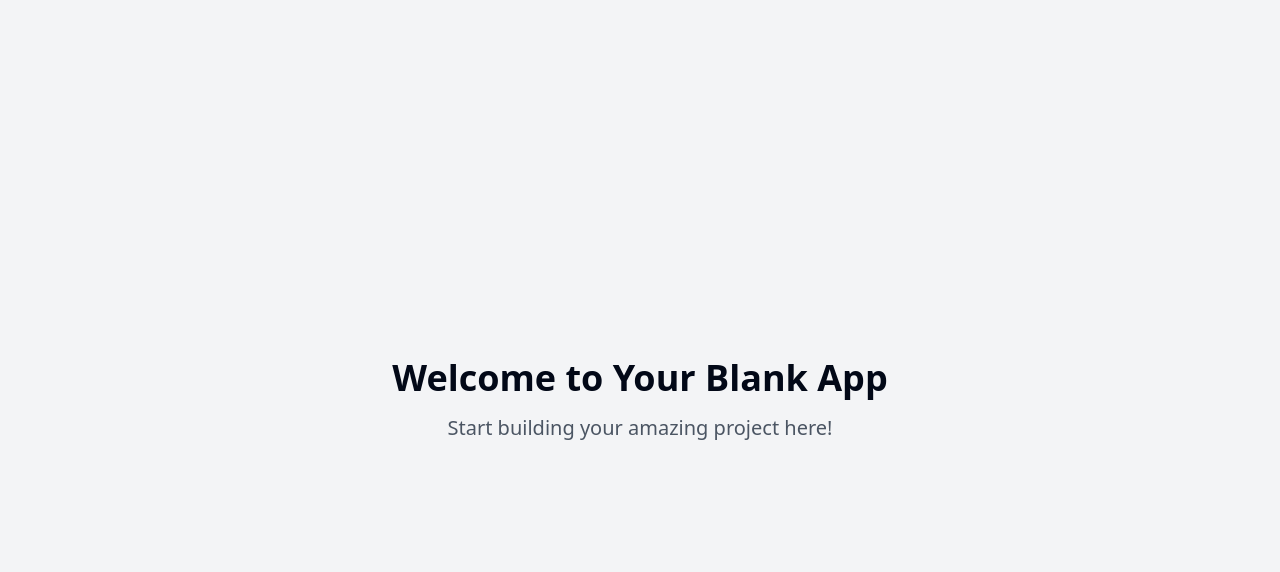
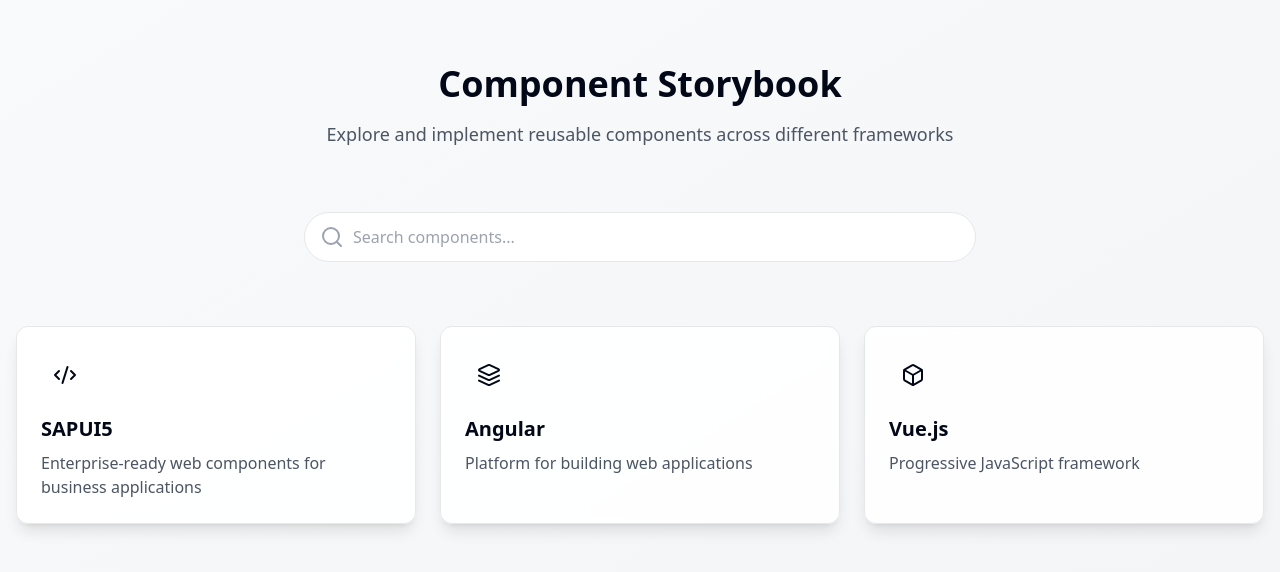
Before and after one commit to lioritach/widget-collection, a React (Vite) app: page / in a window 1280 px wide. Shown: the top 572 px of the page. Built offline with nearby package versions, Linux system fonts and the light colour scheme.

Commit message:
Add Storybook for components
This commit adds a Storybook instance to the project.  The Storybook will be used to store and showcase reusable components for various frameworks, including SAPUI5, Angular, and Vue.js.

```diff
--- a/package.json
+++ b/package.json
@@ -45,6 +45,7 @@
     "cmdk": "^1.0.0",
     "date-fns": "^3.6.0",
     "embla-carousel-react": "^8.3.0",
+    "framer-motion": "^12.4.3",
     "input-otp": "^1.2.4",
     "lucide-react": "^0.462.0",
     "next-themes": "^0.3.0",
--- /dev/null
+++ b/src/components/FrameworkCard.tsx
@@ -0,0 +1,45 @@
+
+import { motion } from "framer-motion";
+import { cn } from "@/lib/utils";
+
+interface FrameworkCardProps {
+  name: string;
+  description: string;
+  color: string;
+  icon: React.ReactNode;
+  onClick: () => void;
+}
+
+export const FrameworkCard = ({
+  name,
+  description,
+  color,
+  icon,
+  onClick,
+}: FrameworkCardProps) => {
+  return (
+    <motion.div
+      whileHover={{ scale: 1.02 }}
+      whileTap={{ scale: 0.98 }}
+      className={cn(
+        "p-6 rounded-xl backdrop-blur-sm bg-white/90 shadow-lg cursor-pointer transition-all",
+        "border border-gray-200 hover:border-gray-300",
+        "flex flex-col items-start gap-4"
+      )}
+      onClick={onClick}
+    >
+      <div
+        className={cn(
+          "w-12 h-12 rounded-lg flex items-center justify-center",
+          `bg-${color}/10 text-${color}`
+        )}
+      >
+        {icon}
+      </div>
+      <div>
+        <h3 className="text-xl font-semibold mb-2">{name}</h3>
+        <p className="text-gray-600">{description}</p>
+      </div>
+    </motion.div>
+  );
+};
--- /dev/null
+++ b/src/components/SearchBar.tsx
@@ -0,0 +1,22 @@
+
+import { Search } from "lucide-react";
+import { motion } from "framer-motion";
+
+export const SearchBar = () => {
+  return (
+    <motion.div
+      initial={{ opacity: 0, y: 10 }}
+      animate={{ opacity: 1, y: 0 }}
+      className="relative w-full max-w-2xl mx-auto"
+    >
+      <div className="relative">
+        <Search className="absolute left-4 top-1/2 transform -translate-y-1/2 text-gray-400" />
+        <input
+          type="text"
+          placeholder="Search components..."
+          className="w-full px-12 py-3 rounded-full border border-gray-200 focus:border-gray-300 focus:ring-2 focus:ring-gray-200 outline-none transition-all"
+        />
+      </div>
+    </motion.div>
+  );
+};
--- a/src/pages/Index.tsx
+++ b/src/pages/Index.tsx
@@ -1,11 +1,63 @@
-// Update this page (the content is just a fallback if you fail to update the page)
+
+import { motion } from "framer-motion";
+import { FrameworkCard } from "@/components/FrameworkCard";
+import { SearchBar } from "@/components/SearchBar";
+import { Code2, Layers, Box } from "lucide-react";
 
 const Index = () => {
+  const frameworks = [
+    {
+      name: "SAPUI5",
+      description: "Enterprise-ready web components for business applications",
+      color: "sapui",
+      icon: <Code2 className="w-6 h-6" />,
+    },
+    {
+      name: "Angular",
+      description: "Platform for building web applications",
+      color: "angular",
+      icon: <Layers className="w-6 h-6" />,
+    },
+    {
+      name: "Vue.js",
+      description: "Progressive JavaScript framework",
+      color: "vue",
+      icon: <Box className="w-6 h-6" />,
+    },
+  ];
+
   return (
-    <div className="min-h-screen flex items-center justify-center bg-gray-100">
-      <div className="text-center">
-        <h1 className="text-4xl font-bold mb-4">Welcome to Your Blank App</h1>
-        <p className="text-xl text-gray-600">Start building your amazing project here!</p>
+    <div className="min-h-screen bg-gradient-to-br from-gray-50 to-gray-100">
+      <div className="container mx-auto px-4 py-16">
+        <motion.div
+          initial={{ opacity: 0, y: 20 }}
+          animate={{ opacity: 1, y: 0 }}
+          className="text-center mb-16"
+        >
+          <h1 className="text-4xl font-bold mb-4">Component Storybook</h1>
+          <p className="text-gray-600 text-lg max-w-2xl mx-auto">
+            Explore and implement reusable components across different frameworks
+          </p>
+        </motion.div>
+
+        <div className="mb-16">
+          <SearchBar />
+        </div>
+
+        <motion.div
+          initial={{ opacity: 0 }}
+          animate={{ opacity: 1 }}
+          transition={{ delay: 0.2 }}
+          className="grid grid-cols-1 md:grid-cols-2 lg:grid-cols-3 gap-6"
+        >
+          {frameworks.map((framework) => (
+            <FrameworkCard
+              key={framework.name}
+              {...framework}
+              onClick={() => console.log(`Clicked ${framework.name}`)}
+            />
+          ))}
+        </motion.div>
       </div>
     </div>
   );
--- a/tailwind.config.ts
+++ b/tailwind.config.ts
@@ -1,3 +1,4 @@
+
 import type { Config } from "tailwindcss";
 
 export default {
@@ -12,85 +13,70 @@ export default {
   theme: {
     container: {
       center: true,
-			padding: '2rem',
+      padding: "2rem",
       screens: {
-				'2xl': '1400px'
-			}
+        "2xl": "1400px",
+      },
     },
     extend: {
       colors: {
-				border: 'hsl(var(--border))',
-				input: 'hsl(var(--input))',
-				ring: 'hsl(var(--ring))',
-				background: 'hsl(var(--background))',
-				foreground: 'hsl(var(--foreground))',
+        sapui: "#0A6ED1",
+        angular: "#DD0031",
+        vue: "#41B883",
+        border: "hsl(var(--border))",
+        input: "hsl(var(--input))",
+        ring: "hsl(var(--ring))",
+        background: "hsl(var(--background))",
+        foreground: "hsl(var(--foreground))",
         primary: {
-					DEFAULT: 'hsl(var(--primary))',
-					foreground: 'hsl(var(--primary-foreground))'
+          DEFAULT: "hsl(var(--primary))",
+          foreground: "hsl(var(--primary-foreground))",
         },
         secondary: {
-					DEFAULT: 'hsl(var(--secondary))',
-					foreground: 'hsl(var(--secondary-foreground))'
+          DEFAULT: "hsl(var(--secondary))",
+          foreground: "hsl(var(--secondary-foreground))",
         },
         destructive: {
-					DEFAULT: 'hsl(var(--destructive))',
-					foreground: 'hsl(var(--destructive-foreground))'
+          DEFAULT: "hsl(var(--destructive))",
+          foreground: "hsl(var(--destructive-foreground))",
         },
         muted: {
-					DEFAULT: 'hsl(var(--muted))',
-					foreground: 'hsl(var(--muted-foreground))'
+          DEFAULT: "hsl(var(--muted))",
+          foreground: "hsl(var(--muted-foreground))",
         },
         accent: {
-					DEFAULT: 'hsl(var(--accent))',
-					foreground: 'hsl(var(--accent-foreground))'
+          DEFAULT: "hsl(var(--accent))",
+          foreground: "hsl(var(--accent-foreground))",
         },
         popover: {
-					DEFAULT: 'hsl(var(--popover))',
-					foreground: 'hsl(var(--popover-foreground))'
+          DEFAULT: "hsl(var(--popover))",
+          foreground: "hsl(var(--popover-foreground))",
         },
         card: {
-					DEFAULT: 'hsl(var(--card))',
-					foreground: 'hsl(var(--card-foreground))'
+          DEFAULT: "hsl(var(--card))",
+          foreground: "hsl(var(--card-foreground))",
         },
-				sidebar: {
-					DEFAULT: 'hsl(var(--sidebar-background))',
-					foreground: 'hsl(var(--sidebar-foreground))',
-					primary: 'hsl(var(--sidebar-primary))',
-					'primary-foreground': 'hsl(var(--sidebar-primary-foreground))',
-					accent: 'hsl(var(--sidebar-accent))',
-					'accent-foreground': 'hsl(var(--sidebar-accent-foreground))',
-					border: 'hsl(var(--sidebar-border))',
-					ring: 'hsl(var(--sidebar-ring))'
-				}
-			},
-			borderRadius: {
-				lg: 'var(--radius)',
-				md: 'calc(var(--radius) - 2px)',
-				sm: 'calc(var(--radius) - 4px)'
       },
       keyframes: {
-				'accordion-down': {
-					from: {
-						height: '0'
+        "accordion-down": {
+          from: { height: "0" },
+          to: { height: "var(--radix-accordion-content-height)" },
         },
-					to: {
-						height: 'var(--radix-accordion-content-height)'
-					}
+        "accordion-up": {
+          from: { height: "var(--radix-accordion-content-height)" },
+          to: { height: "0" },
         },
-				'accordion-up': {
-					from: {
-						height: 'var(--radix-accordion-content-height)'
+        "fade-in": {
+          "0%": { opacity: "0", transform: "translateY(10px)" },
+          "100%": { opacity: "1", transform: "translateY(0)" },
         },
-					to: {
-						height: '0'
-					}
-				}
       },
       animation: {
-				'accordion-down': 'accordion-down 0.2s ease-out',
-				'accordion-up': 'accordion-up 0.2s ease-out'
-			}
-		}
+        "accordion-down": "accordion-down 0.2s ease-out",
+        "accordion-up": "accordion-up 0.2s ease-out",
+        "fade-in": "fade-in 0.5s ease-out",
+      },
+    },
   },
   plugins: [require("tailwindcss-animate")],
 } satisfies Config;
```
Also changed, not shown: 1 other file (tests, documents, lock files or other folders). Lines whose indentation alone changed are shown as unchanged.
